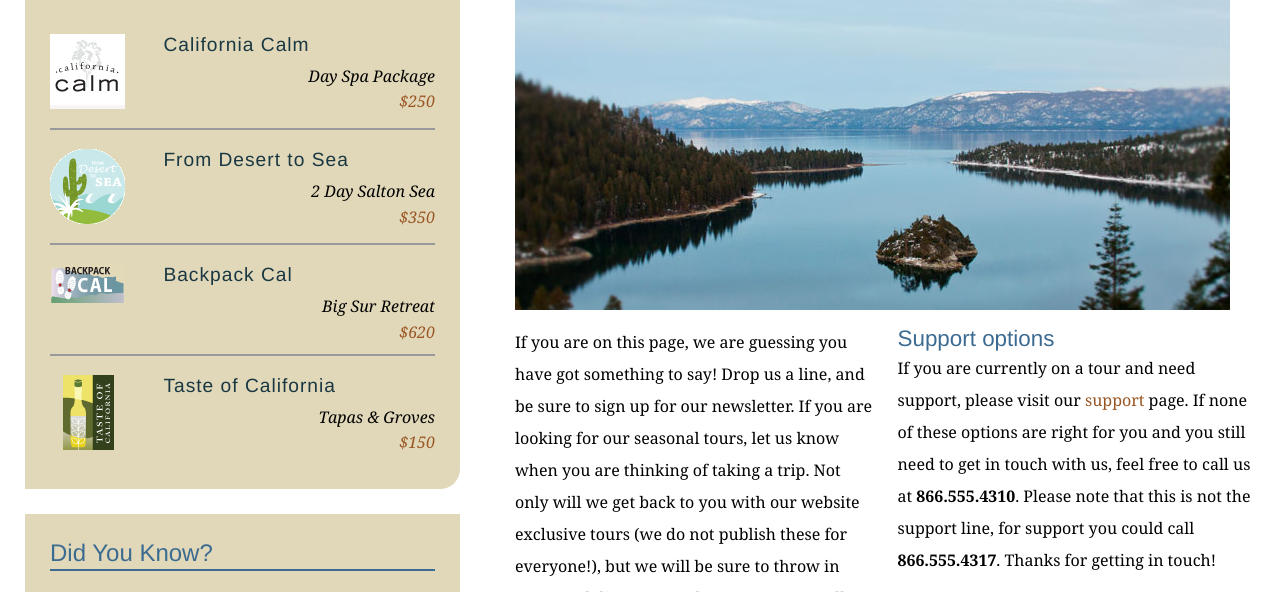
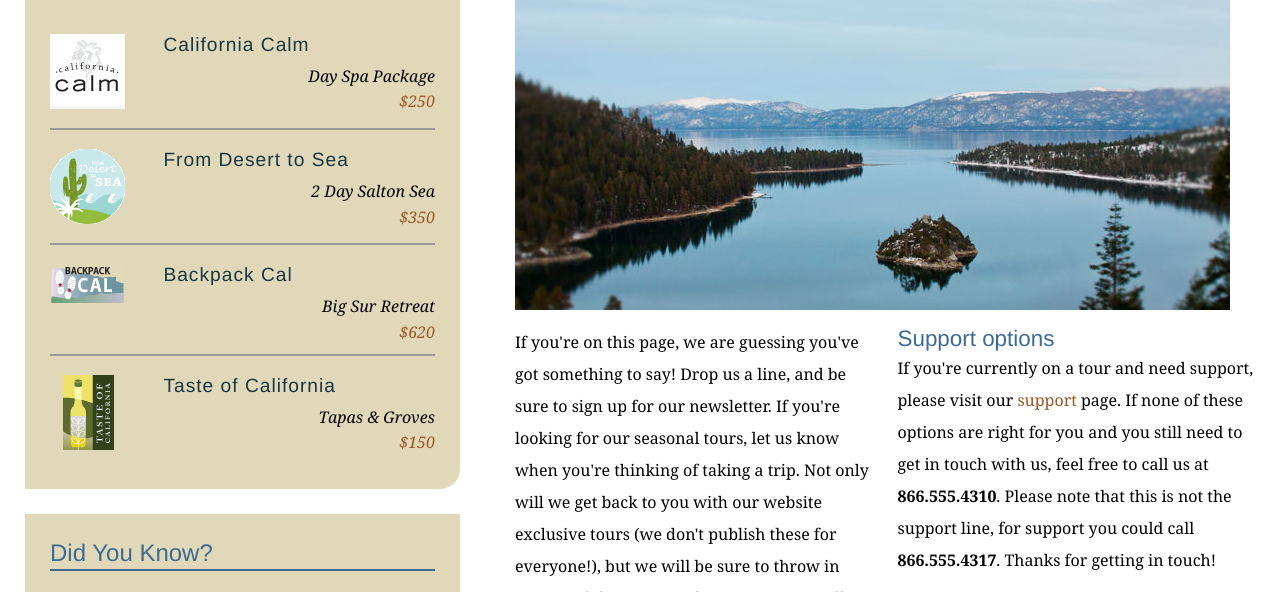
Before and after one commit to jmvogtle/explore_california, a plain HTML site: page contact.html in a window 1280 px wide. Shown: the part 342-934 px from the top of the page. Drawn offline with Linux system fonts and the light colour scheme.

Commit message:
Convert to using contractions on conact page per customer

```diff
--- a/contact.html
+++ b/contact.html
@@ -68,10 +68,10 @@
           <h1>Get in touch</h1>
           <img src="assets/images/emerald_bay.jpg" alt="Beautiful Lake Tahoe" class="articleImage" />
           <div class="multiCol">
-            <p>If you are on this page, we are guessing you have got something to say! Drop us a line, and be sure to sign up for our newsletter. If you are looking for our seasonal tours, let us know when you are thinking of taking a trip. Not only will we get back to you with our website exclusive tours (we do not publish these for everyone!), but we will be sure to throw in some cool discounts and tour extras as well.</p>
+            <p>If you're on this page, we are guessing you've got something to say! Drop us a line, and be sure to sign up for our newsletter. If you're looking for our seasonal tours, let us know when you're thinking of taking a trip. Not only will we get back to you with our website exclusive tours (we don't publish these for everyone!), but we will be sure to throw in some cool discounts and tour extras as well.</p>
 
             <h2>Support options</h2>
-            <p>If you are currently on a tour and need support, please visit our <a href="support.html">support</a> page. If none of these options are right for you and you still need to get in touch with us, feel free to call us at<span class="phone"> <strong>866.555.4310</strong>. Please note that this is not the support line, for support you could call </span><strong>866.555.4317</strong>. Thanks for getting in touch!</p>
+            <p>If you're currently on a tour and need support, please visit our <a href="support.html">support</a> page. If none of these options are right for you and you still need to get in touch with us, feel free to call us at<span class="phone"> <strong>866.555.4310</strong>. Please note that this is not the support line, for support you could call </span><strong>866.555.4317</strong>. Thanks for getting in touch!</p>
           </div>
 
           <form id="frmContact" name="frmContact" method="post" action="contact_process.html">
```
